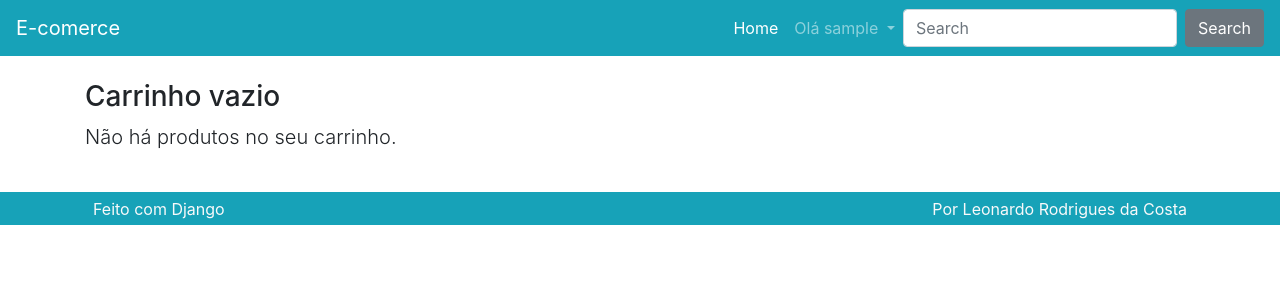
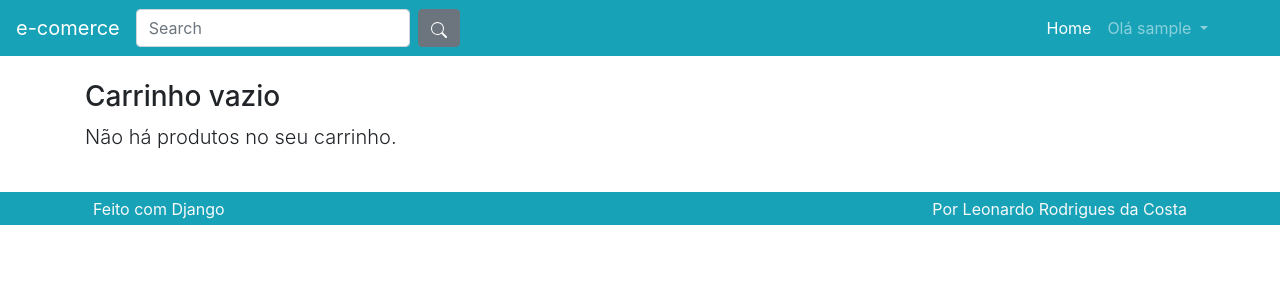
Before and after one commit to leonhardc/ecomerce-django, a Django app: page /carrinho/ in a window 1280 px wide. Shown: the top 300 px of the page. Run offline with Django 4.2, Linux system fonts and the light colour scheme; the visitor is signed in with stand-in values (Sample User, id 1); some libraries are stand-ins or nearby versions.

Commit message:
Adicionados icones nos templates

```diff
--- a/templates/parciais/_carrinho.html
+++ b/templates/parciais/_carrinho.html
@@ -22,7 +22,9 @@
                     {{ linha.produto_nome }}
                 </a>
                 <a class="ml-3" href="{% url 'produto:removerdocarrinho' %}?vid={{ linha.variacao_id }}">
-                    <i class="fas fa-times-circle text-danger" aria-hidden="true"></i>
+                    <svg xmlns="http://www.w3.org/2000/svg" width="16" height="16" fill="currentColor" class="bi bi-trash-fill" viewBox="0 0 16 16">
+                        <path d="M2.5 1a1 1 0 0 0-1 1v1a1 1 0 0 0 1 1H3v9a2 2 0 0 0 2 2h6a2 2 0 0 0 2-2V4h.5a1 1 0 0 0 1-1V2a1 1 0 0 0-1-1H10a1 1 0 0 0-1-1H7a1 1 0 0 0-1 1H2.5zm3 4a.5.5 0 0 1 .5.5v7a.5.5 0 0 1-1 0v-7a.5.5 0 0 1 .5-.5zM8 5a.5.5 0 0 1 .5.5v7a.5.5 0 0 1-1 0v-7A.5.5 0 0 1 8 5zm3 .5v7a.5.5 0 0 1-1 0v-7a.5.5 0 0 1 1 0z"/>
+                    </svg>
                 </a>
             </td>
             <td>
--- a/templates/parciais/_head.html
+++ b/templates/parciais/_head.html
@@ -7,3 +7,4 @@
 <link rel="stylesheet" href="{% static 'assets/custom/css/style.css' %}">
 <link rel="stylesheet" href="{% static 'assets/custom/css/style-login.css' %}">
 <link rel="stylesheet" href="{% static 'assets/custom/css/style-loger.css' %}">
+<link rel="stylesheet" href="https://fonts.googleapis.com/css2?family=Material+Symbols+Outlined:opsz,wght,FILL,GRAD@20..48,100..700,0..1,-50..200" />
--- a/templates/parciais/_nav.html
+++ b/templates/parciais/_nav.html
@@ -2,60 +2,95 @@
 {% load static %}
 
 <nav class="navbar navbar-dark bg-primary navbar-expand-lg">
-    <a class="navbar-brand" href="{% url 'produto:lista' %}">E-comerce</a>
+    <a class="navbar-brand" href="{% url 'produto:lista' %}">
+        <i class="fa fa-shopping-cart" aria-hidden="true"></i>
+        e-comerce</a>
     <button class="navbar-toggler" type="button" data-toggle="collapse" data-target="#navbarSupportedContent"
         aria-controls="navbarSupportedContent" aria-expanded="false" aria-label="Toggle navigation">
         <span class="navbar-toggler-icon"></span>
     </button>
-
+    <form class="form-inline my-2 my-lg-0">
+        <input class="form-control mr-sm-2" type="search" placeholder="Search" aria-label="Search">
+        <button class="btn btn-secondary my-2 my-sm-0" type="submit">
+            <svg xmlns="http://www.w3.org/2000/svg" width="16" height="16" fill="currentColor" class="bi bi-search" viewBox="0 0 16 16">
+                <path d="M11.742 10.344a6.5 6.5 0 1 0-1.397 1.398h-.001c.03.04.062.078.098.115l3.85 3.85a1 1 0 0 0 1.415-1.414l-3.85-3.85a1.007 1.007 0 0 0-.115-.1zM12 6.5a5.5 5.5 0 1 1-11 0 5.5 5.5 0 0 1 11 0z"/>
+              </svg>
+        </button>
+    </form>
     <div class="collapse navbar-collapse" id="navbarSupportedContent">
         <ul class="navbar-nav ml-auto">
+
+            {% if request.session.carrinho %}
+            <li class="nav-item">
+                <a class="nav-link nav-cart-link active" href="{% url 'produto:carrinho' %}">
+                    <span class="nav-cart-icon mr-2">
+                        <i class="fas fa-shopping-cart"></i>
+                    </span>
+                    <span class="nav-cart-text mr-1">
+                        Carrinho
+                    </span>
+                    <span class="nav-cart-count mr-1">
+                        <strong>{{ request.session.carrinho|cart_total_qtd }}x</strong>
+                    </span>
+                </a>
+            </li>
+            {% endif %}
+
             <li class="nav-item active">
-                <a class="nav-link" href="{% url 'produto:lista' %}">Home <span class="sr-only">(current)</span></a>
+                <a class="nav-link" href="{% url 'produto:lista' %}">
+                    <i class="fa fa-home" aria-hidden="true"></i>
+                    Home <span class="sr-only">(current)</span></a>
             </li>
-<!--            <li class="nav-item">-->
-<!--                <a class="nav-link" href="#">Link</a>-->
-<!--            </li>-->
 
             {% if request.user.is_authenticated %}
-            <li class="nav-item dropdown">
-                <a class="nav-link dropdown-toggle" href="#" id="navbarDropdown" role="button"
-                    data-toggle="dropdown" aria-haspopup="true" aria-expanded="false">
-                    Olá {{ request.user }}
+            <li class="nav-item dropdown mr-5">
+                <a class="nav-link dropdown-toggle" href="#" id="navbarDropdown" role="button" data-toggle="dropdown"
+                    aria-haspopup="true" aria-expanded="false">
+                    <i class="fa fa-user-circle" aria-hidden="true"></i> Olá {{ request.user }}
                 </a>
-                <div class="dropdown-menu" aria-labelledby="navbarDropdown">
-                    <a class="dropdown-item" href="{% url 'perfil:detalheperfil' %}">Visite seu perfil</a>
-                    <a class="dropdown-item" href="{% url 'perfil:criar' %}">Atualize seus dados</a>
-                    <a class="dropdown-item" href="{% url 'perfil:logout' %}">Sair</a>
+                <div class="dropdown-menu mr-2" aria-labelledby="navbarDropdown">
+                    <a class="dropdown-item" href="{% url 'perfil:detalheperfil' %}">
+                        <svg xmlns="http://www.w3.org/2000/svg" width="16" height="16" fill="currentColor"
+                            class="bi bi-person" viewBox="0 0 16 16">
+                            <path
+                                d="M8 8a3 3 0 1 0 0-6 3 3 0 0 0 0 6zm2-3a2 2 0 1 1-4 0 2 2 0 0 1 4 0zm4 8c0 1-1 1-1 1H3s-1 0-1-1 1-4 6-4 6 3 6 4zm-1-.004c-.001-.246-.154-.986-.832-1.664C11.516 10.68 10.289 10 8 10c-2.29 0-3.516.68-4.168 1.332-.678.678-.83 1.418-.832 1.664h10z" />
+                        </svg>
+                        Perfil</a>
+                    <a class="dropdown-item" href="{% url 'perfil:criar' %}">
+                        <svg xmlns="http://www.w3.org/2000/svg" width="16" height="16" fill="currentColor"
+                            class="bi bi-pencil-square" viewBox="0 0 16 16">
+                            <path
+                                d="M15.502 1.94a.5.5 0 0 1 0 .706L14.459 3.69l-2-2L13.502.646a.5.5 0 0 1 .707 0l1.293 1.293zm-1.75 2.456-2-2L4.939 9.21a.5.5 0 0 0-.121.196l-.805 2.414a.25.25 0 0 0 .316.316l2.414-.805a.5.5 0 0 0 .196-.12l6.813-6.814z" />
+                            <path fill-rule="evenodd"
+                                d="M1 13.5A1.5 1.5 0 0 0 2.5 15h11a1.5 1.5 0 0 0 1.5-1.5v-6a.5.5 0 0 0-1 0v6a.5.5 0 0 1-.5.5h-11a.5.5 0 0 1-.5-.5v-11a.5.5 0 0 1 .5-.5H9a.5.5 0 0 0 0-1H2.5A1.5 1.5 0 0 0 1 2.5v11z" />
+                        </svg>
+                        Atualize seus dados</a>
+                    <a class="dropdown-item" href="{% url 'perfil:logout' %}">
+                        <svg xmlns="http://www.w3.org/2000/svg" width="16" height="16" fill="currentColor"
+                            class="bi bi-box-arrow-right" viewBox="0 0 16 16">
+                            <path fill-rule="evenodd"
+                                d="M10 12.5a.5.5 0 0 1-.5.5h-8a.5.5 0 0 1-.5-.5v-9a.5.5 0 0 1 .5-.5h8a.5.5 0 0 1 .5.5v2a.5.5 0 0 0 1 0v-2A1.5 1.5 0 0 0 9.5 2h-8A1.5 1.5 0 0 0 0 3.5v9A1.5 1.5 0 0 0 1.5 14h8a1.5 1.5 0 0 0 1.5-1.5v-2a.5.5 0 0 0-1 0v2z" />
+                            <path fill-rule="evenodd"
+                                d="M15.854 8.354a.5.5 0 0 0 0-.708l-3-3a.5.5 0 0 0-.708.708L14.293 7.5H5.5a.5.5 0 0 0 0 1h8.793l-2.147 2.146a.5.5 0 0 0 .708.708l3-3z" />
+                        </svg>
+                        Sair</a>
                 </div>
             </li>
             {% else %}
             <li class="nav-item">
-                <a class="nav-link" href="{% url 'perfil:criar' %}">Entrar</a>
+                <a class="nav-link" href="{% url 'perfil:criar' %}">
+                    <svg xmlns="http://www.w3.org/2000/svg" width="16" height="16" fill="currentColor"
+                        class="bi bi-box-arrow-in-right" viewBox="0 0 16 16">
+                        <path fill-rule="evenodd"
+                            d="M6 3.5a.5.5 0 0 1 .5-.5h8a.5.5 0 0 1 .5.5v9a.5.5 0 0 1-.5.5h-8a.5.5 0 0 1-.5-.5v-2a.5.5 0 0 0-1 0v2A1.5 1.5 0 0 0 6.5 14h8a1.5 1.5 0 0 0 1.5-1.5v-9A1.5 1.5 0 0 0 14.5 2h-8A1.5 1.5 0 0 0 5 3.5v2a.5.5 0 0 0 1 0v-2z" />
+                        <path fill-rule="evenodd"
+                            d="M11.854 8.354a.5.5 0 0 0 0-.708l-3-3a.5.5 0 1 0-.708.708L10.293 7.5H1.5a.5.5 0 0 0 0 1h8.793l-2.147 2.146a.5.5 0 0 0 .708.708l3-3z" />
+                    </svg>
+                    Entrar</a>
             </li>
             {% endif %}
 
 
-            {% if request.session.carrinho %}
-                <li class="nav-item">
-                    <a class="nav-link nav-cart-link active" href="{% url 'produto:carrinho' %}">
-                        <span class="nav-cart-text mr-1">
-                            Carrinho
-                        </span>
-                        <span class="nav-cart-count mr-1">
-                            <strong>{{ request.session.carrinho|cart_total_qtd }}x</strong>
-                        </span>
-                        <span class="nav-cart-icon mr-2">
-                            <i class="fas fa-shopping-cart"></i>
-                        </span>
-                    </a>
-                </li>
-            {% endif %}
-
         </ul>
-        <form class="form-inline my-2 my-lg-0">
-            <input class="form-control mr-sm-2" type="search" placeholder="Search" aria-label="Search">
-            <button class="btn btn-secondary my-2 my-sm-0" type="submit">Search</button>
-        </form>
     </div>
 </nav>
```
